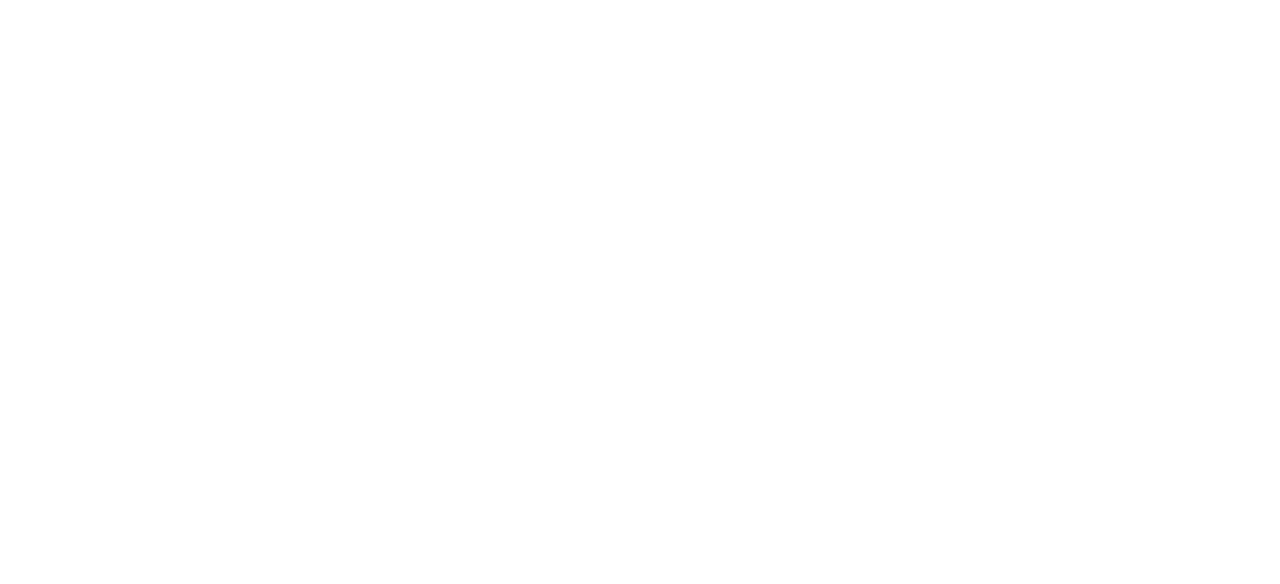
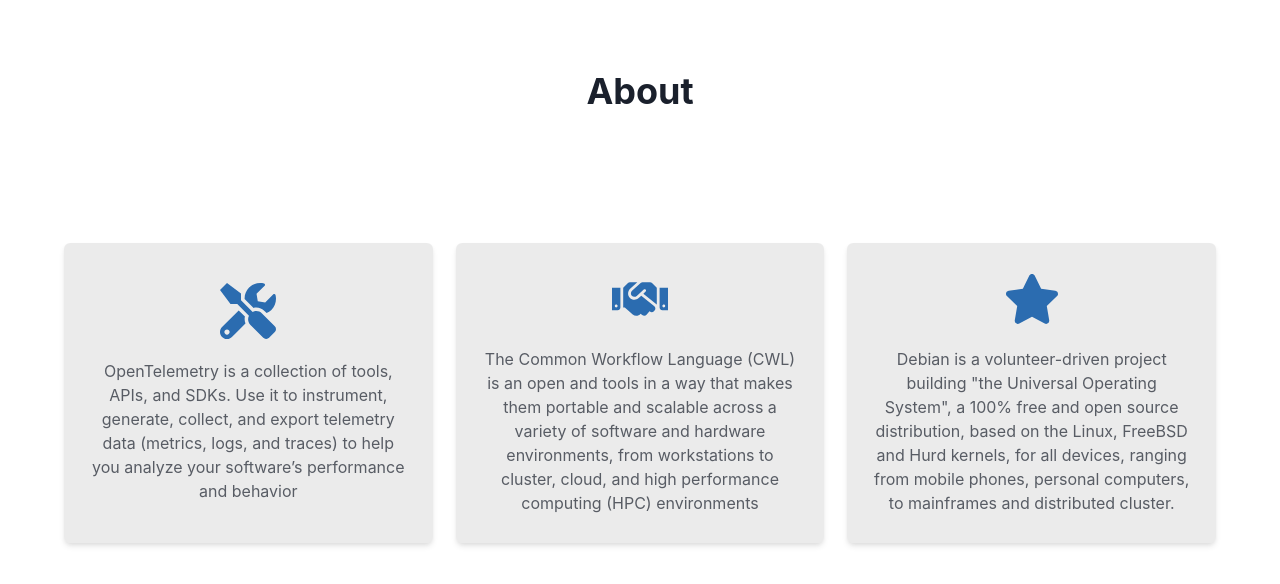
Before and after one commit to sammy-code98/chakra-landing-page, a React (Create React App) app: page / in a window 1280 px wide. Shown: the part 730-1314 px from the top of the page. Before the commit the page ends 800 px from the top, so only its background shows below. Built offline with nearby package versions, Linux system fonts and the light colour scheme; the HTML template or start-up script is replaced by a standard one.

Commit message:
feat:add about section

```diff
--- a/src/App.tsx
+++ b/src/App.tsx
@@ -5,7 +5,7 @@
   theme,
   useDisclosure
 } from "@chakra-ui/react"
-import { Nav, DrawerComponent, HeroComponent } from "./components"
+import { Nav, DrawerComponent, HeroComponent, AboutComponent } from "./components"
 
 
 function App() {
@@ -18,6 +18,7 @@
         <Nav ref={btnRef} onOpen={onOpen} />
         <DrawerComponent isOpen={isOpen} onClose={onClose} btnRef={btnRef} />
         <HeroComponent />
+        <AboutComponent />
     </Box>
   </ChakraProvider>
 )
--- /dev/null
+++ b/src/components/AboutComponent.tsx
@@ -0,0 +1,59 @@
+import React from 'react'
+import { Flex, Spacer, Text, useMediaQuery, Icon, Heading } from "@chakra-ui/react"
+import { FaTools, FaHandshake, FaStar } from 'react-icons/fa';
+
+
+export default function AboutComponent() {
+
+    const [isMobileScreen] = useMediaQuery('(min-width: 62em)')
+
+    return (
+        <>
+            <Heading>About</Heading>
+            <Flex
+                minHeight='70vh'
+                alignItems='center'
+                justifyContent='space-between'
+                w='full'
+                py='12'
+                px={isMobileScreen ? '16' : '6'}
+                flexWrap='wrap'
+                flexDirection={isMobileScreen ? 'row' : 'column'}
+            >
+                {aboutArry.map((about) => (
+                    <>
+                        <Flex
+                            key={about.id}
+                            height='300px'
+                            bg='blackAlpha.200'
+                            width={isMobileScreen ? '32%' : 'full'}
+                            shadow='md'
+                            p='6'
+                            alignItems='center'
+                            justifyContent='center'
+                            borderRadius='md'
+                            flexDirection='column'
+                            textAlign='center'
+                            mb={isMobileScreen ? '0' : '4'}
+                        >
+
+                            <Icon as={about.icon} boxSize={14} color='blue.600' mb='5' />
+                            <Text textAlign='center' fontSize='md' opacity={0.7} fontWeight={400}>{about.text}</Text>
+                        </Flex>
+                    </>
+                ))}
+
+            </Flex>
+
+        </>
+
+    )
+}
+
+
+
+const aboutArry = [
+    { id: 1, text: 'OpenTelemetry is a collection of tools, APIs, and SDKs. Use it to instrument, generate, collect, and export telemetry data (metrics, logs, and traces) to help you analyze your software’s performance and behavior', icon: FaTools },
+    { id: 2, text: 'The Common Workflow Language (CWL) is an open and tools in a way that makes them portable and scalable across a variety of software and hardware environments, from workstations to cluster, cloud, and high performance computing (HPC) environments', icon: FaHandshake },
+    { id: 3, text: 'Debian is a volunteer-driven project building "the Universal Operating System", a 100% free and open source distribution, based on the Linux, FreeBSD and Hurd kernels, for all devices, ranging from mobile phones, personal computers, to mainframes and distributed cluster.', icon: FaStar }
+]
--- a/src/components/index.ts
+++ b/src/components/index.ts
@@ -1,5 +1,6 @@
 import Nav from "./Nav";
 import DrawerComponent from "./DrawerComponent";
 import HeroComponent from "./HeroComponent";
+import AboutComponent from "./AboutComponent";
 
-export { Nav, DrawerComponent, HeroComponent };
+export { Nav, DrawerComponent, HeroComponent, AboutComponent };
```
